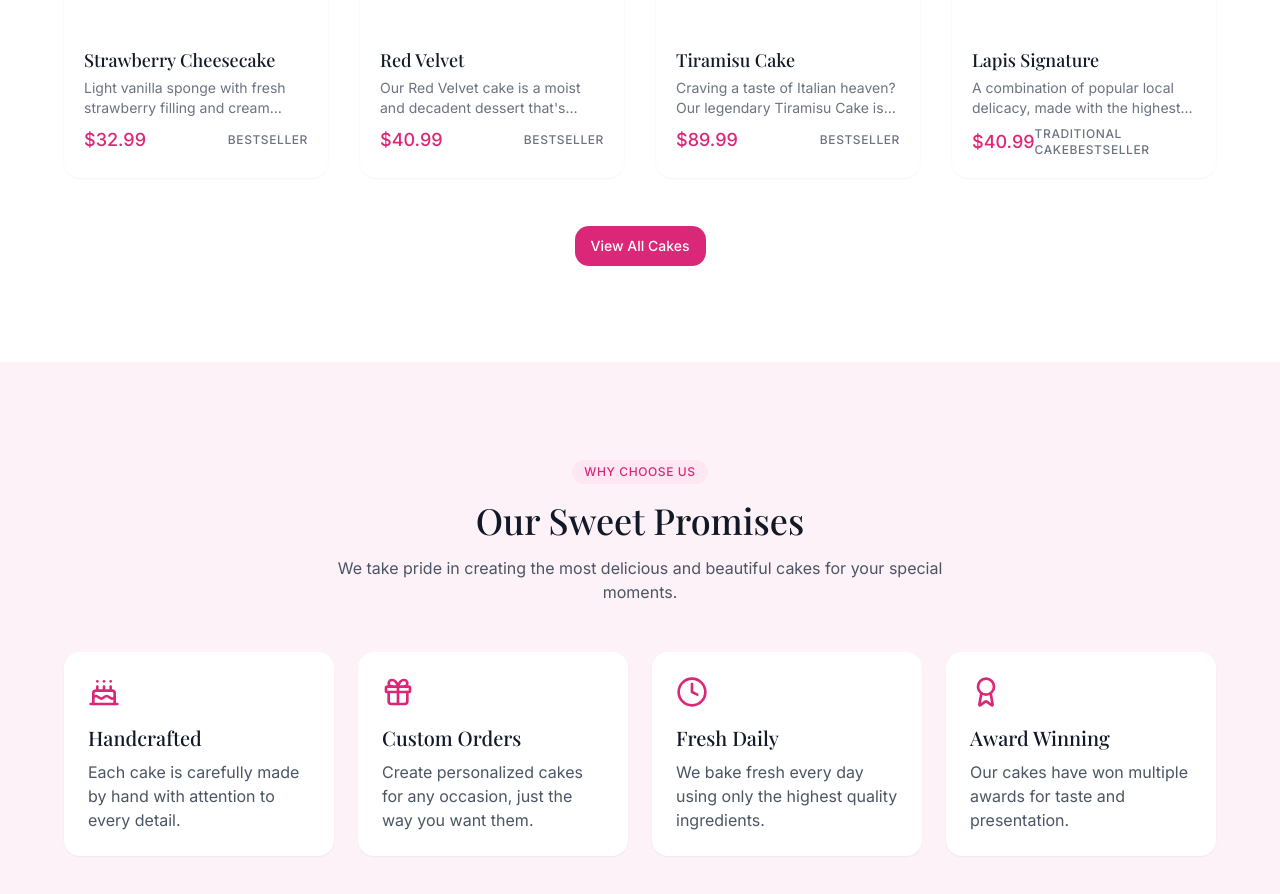
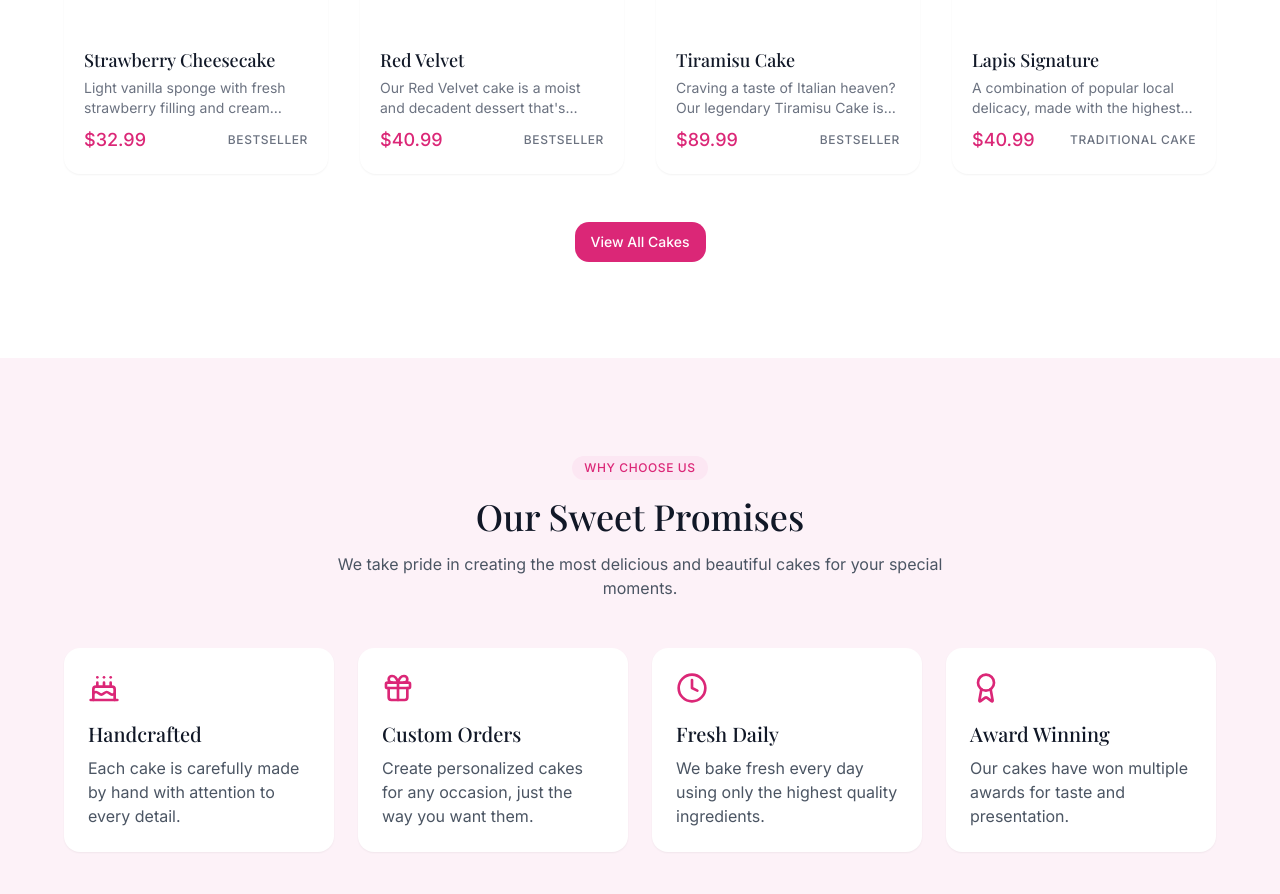
Before and after one commit to ihza6661/sweet-pink-cake-shop, a React (Vite) app: page / in a window 1280 px wide. Shown: the part 1240-2134 px from the top of the page. Built offline with nearby package versions, Linux system fonts and the light colour scheme.

Commit message:
Refactor: Display single category in card
Update the product card component to display only one category instead of an array.

```diff
--- a/src/components/ProductCard.tsx
+++ b/src/components/ProductCard.tsx
@@ -14,6 +14,11 @@ interface ProductCardProps {
 
 export const ProductCard: React.FC<ProductCardProps> = ({ product, index }) => {
   const { addToCart } = useCart();
+
+  // Get the primary category to display (first one if it's an array)
+  const displayCategory = Array.isArray(product.category)
+    ? product.category[0]
+    : product.category;
 
   return (
     <motion.div
@@ -38,7 +43,7 @@ export const ProductCard: React.FC<ProductCardProps> = ({ product, index }) => {
           <p className="mt-1 text-sm text-gray-500 dark:text-gray-400 line-clamp-2">{product.description}</p>
           <div className="mt-2 flex items-center justify-between">
             <span className="text-lg font-medium text-pink-600 dark:text-pink-400">${product.price.toFixed(2)}</span>
-            <span className="text-xs uppercase tracking-wider text-gray-500 dark:text-gray-400 font-medium">{product.category}</span>
+            <span className="text-xs uppercase tracking-wider text-gray-500 dark:text-gray-400 font-medium">{displayCategory}</span>
           </div>
         </div>
       </Link>
```
